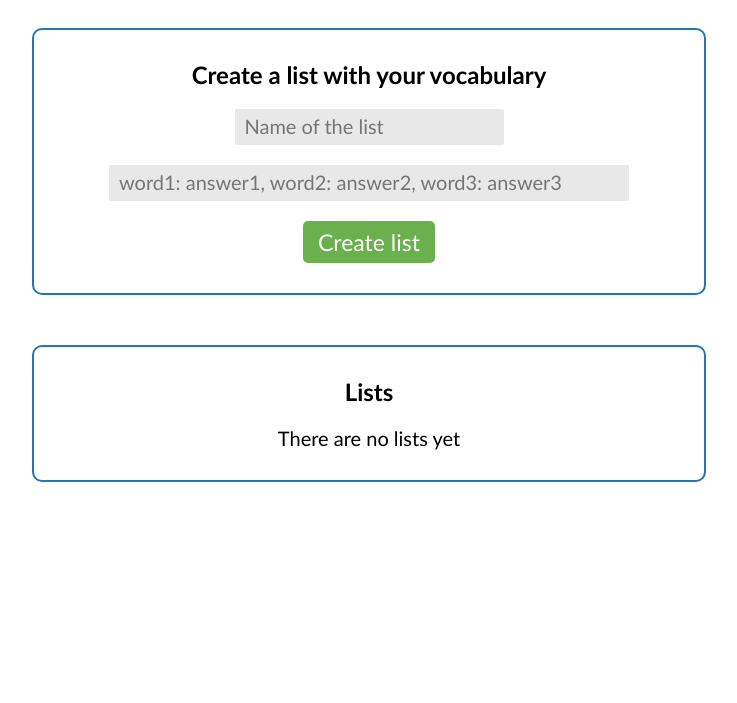
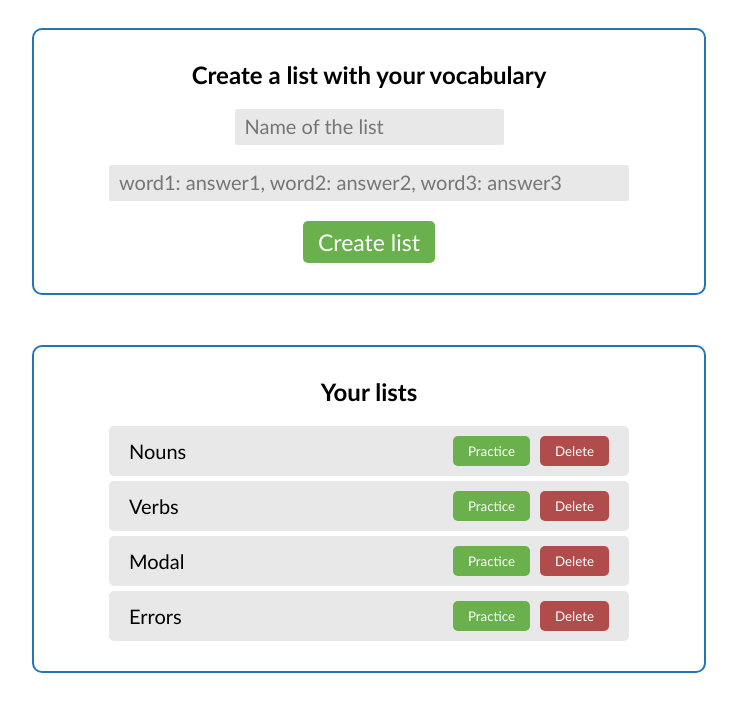
Before and after one commit to robda20188/vocabulary-practice, a plain HTML site: page index.html in a window 1280 px wide. Shown: the part 112-815 px from the top of the page, without its empty margins (271-1008 px from the left). Drawn offline with Linux system fonts and the light colour scheme.

Commit message:
Delete button

```diff
--- a/index.html
+++ b/index.html
@@ -8,6 +8,7 @@
     <link rel="stylesheet" href="style.css">
 </head>
 <body>
+    <div id="home">
         <header>
             <h1 id="title">Vocabulary practice</h1>
         </header>
@@ -20,11 +21,12 @@
         </article>
 
         <article id="lists-container">
-        <h2>Lists</h2>
+            <h2>Your lists</h2>
             <div id="lists">
                 <h3 id="no-lists">There are no lists yet</h3>
             </div>
         </article>
+    </div>
 
     <script src="script.js"></script>
 </body>
--- a/script.js
+++ b/script.js
@@ -1,4 +1,73 @@
-let lists = [];
+let lists = [
+    {
+        "name": "Nouns",
+        "words": [
+            {
+                "word": "can",
+                "answer": "poder"
+            },
+            {
+                "word": "run",
+                "answer": "correr"
+            },
+            {
+                "word": "eat",
+                "answer": "comer"
+            }
+        ]
+    },
+    {
+        "name": "Verbs",
+        "words": [
+            {
+                "word": "can",
+                "answer": "poder"
+            },
+            {
+                "word": "run",
+                "answer": "correr"
+            },
+            {
+                "word": "eat",
+                "answer": "comer"
+            }
+        ]
+    },
+    {
+        "name": "Modal",
+        "words": [
+            {
+                "word": "can",
+                "answer": "poder"
+            },
+            {
+                "word": "run",
+                "answer": "correr"
+            },
+            {
+                "word": "eat",
+                "answer": "comer"
+            }
+        ]
+    },
+    {
+        "name": "Errors",
+        "words": [
+            {
+                "word": "can",
+                "answer": "poder"
+            },
+            {
+                "word": "run",
+                "answer": "correr"
+            },
+            {
+                "word": "eat",
+                "answer": "comer"
+            }
+        ]
+    }
+];
 
 class List{
     constructor(name, words){
@@ -19,12 +88,18 @@ const listsDiv = document.getElementById("lists");
 function refreshLists(){
     listsDiv.innerHTML = "";
 
+    if(lists.length === 0){
+        listsDiv.innerHTML = `<h3 id="no-lists">There are no lists</h3>`;
+        return;
+    }
+
     for(let i = 0; i < lists.length; i++){
         listsDiv.innerHTML += `
         <div class="list">
             <h3>${lists[i].name}</h3>
             <div class="buttons">
-                <button id="list-${i}">Practice</button>
+                <button id="practice-${i}">Practice</button>
+                <button class="delete-button" id="delete-${i}">Delete</button>
             </div>
         </div>
         `
@@ -32,11 +107,11 @@ function refreshLists(){
 }
 
 
-const cretaListBtn = document.getElementById("create-list");
+const createListBtn = document.getElementById("create-list");
 const nameInput = document.getElementById("name-input");
 const pasteInput = document.getElementById("paste-input");
 
-cretaListBtn.addEventListener("click", function(){
+createListBtn.addEventListener("click", function(){
     let words = pasteInput.value.split(",");
 
     for(let i = 0; i < words.length; i++){
@@ -51,3 +126,18 @@ cretaListBtn.addEventListener("click", function(){
 
     refreshLists();
 })
+
+listsDiv.addEventListener("click", function(e){
+    let id = e.target.id;
+    let index = id[id.length - 1];
+
+    if(id.includes("delete-")){
+        lists.splice(index, 1);
+    }else if(id.includes("practice-")){
+        console.log(lists[index].name, lists[index].words);
+    }
+
+    refreshLists();
+})
+
+refreshLists();
--- a/style.css
+++ b/style.css
@@ -1,4 +1,5 @@
 :root{
+    --color3: #b04c4c;
     --color2: #6ab04c;
     --color1: #2474b6;
 }
@@ -10,7 +11,7 @@
 }
 
 
-body{
+#home{
     display: flex;
     flex-direction: column;
     align-items: center;
@@ -60,6 +61,9 @@ button{
     cursor: pointer;
     border: 0;
     color: white;
+}
+
+#create-list{
     font-size: 23px;
 }
 
@@ -76,14 +80,26 @@ h3{
 }
 
 .list{
-    width: 500px;
+    width: 480px;
     background-color: rgb(232, 232, 232);
-    padding: 5px 10px;
+    padding: 10px 20px;
     display: flex;
     justify-content: space-between;
+    align-items: center;
+    border-radius: 5px;
 }
 
 #no-lists{
     width: 520px;
     text-align: center;
 }
+
+.delete-button{
+    background-color: var(--color3);
+}
+
+.buttons{
+    display: flex;
+    gap: 10px;
+    align-items: center;
+}
```
Lines whose indentation alone changed are shown as unchanged.
